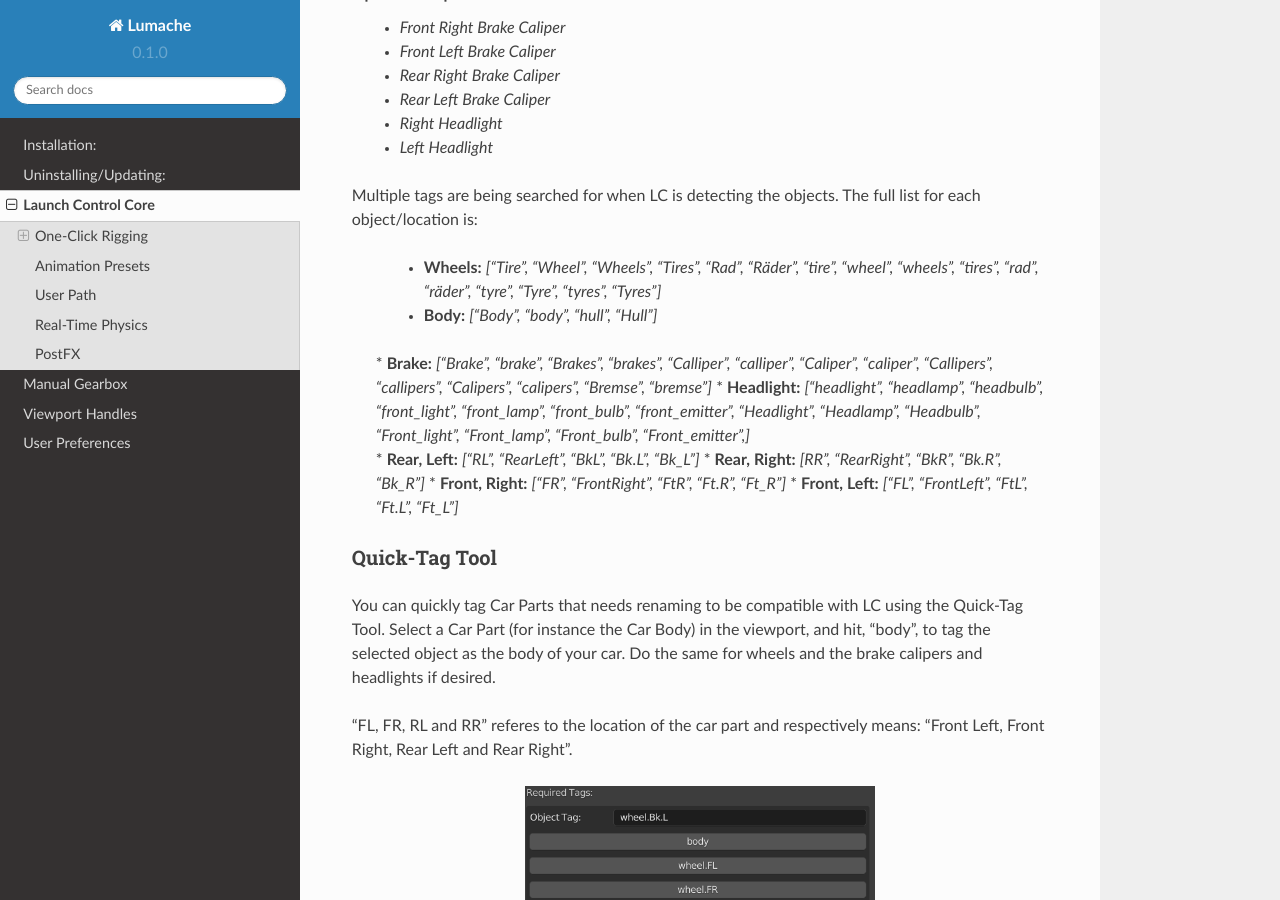
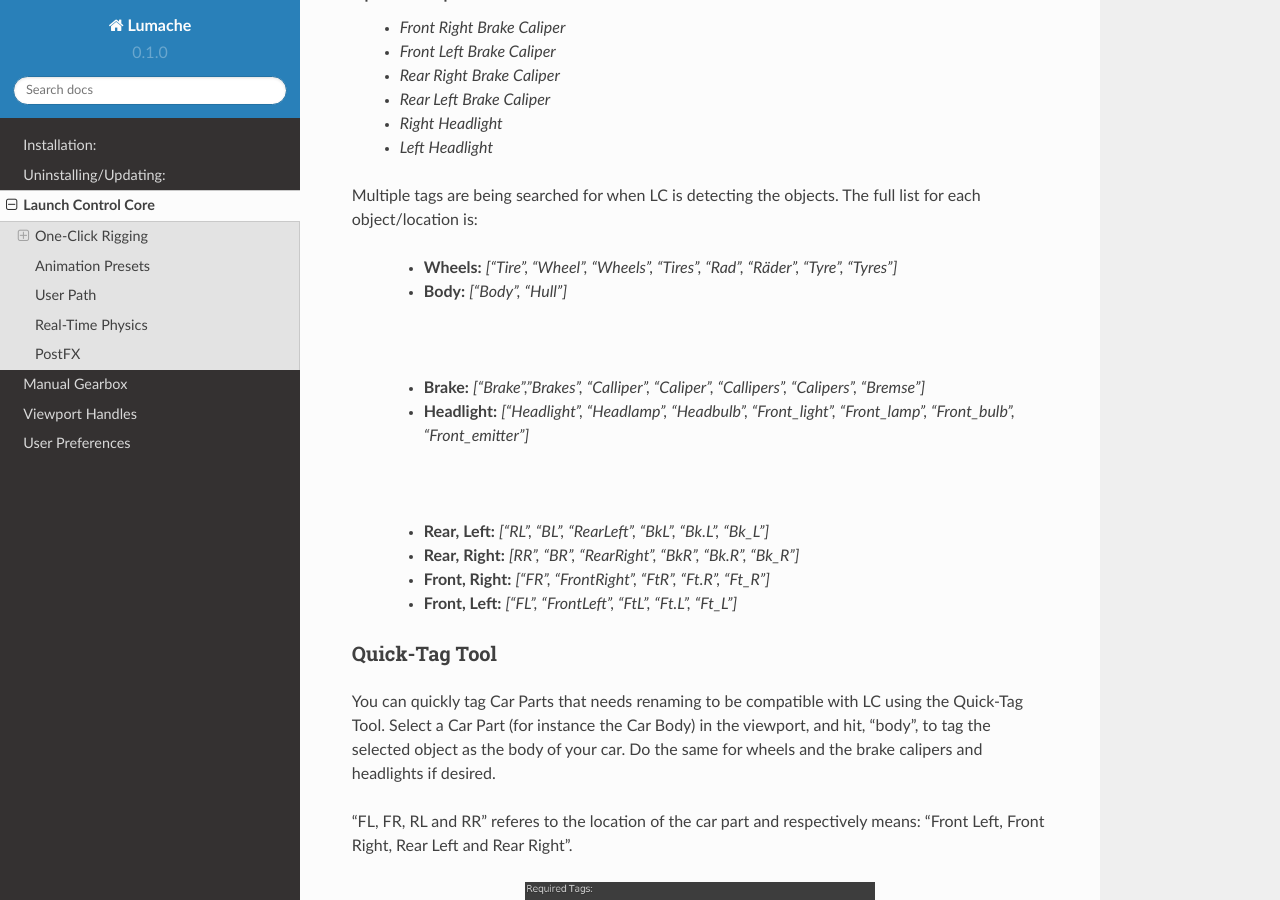
Before and after one commit to DanielVesterbaek/launch-control-documentation, a Sphinx documentation site: the page built from docs/source/launch-control-core.rst, in a window 1280 px wide and 900 px high, scrolled down 816 px. Built offline with Sphinx 7.4.7 and the Read the Docs theme 2.0.0, drawn with Linux system fonts in a browser that asks for light colours.

Commit message:
Update launch-control-core.rst

```diff
--- a/docs/source/launch-control-core.rst
+++ b/docs/source/launch-control-core.rst
@@ -42,14 +42,16 @@ Optional car parts:
 
 Multiple tags are being searched for when LC is detecting the objects. The full list for each object/location is:
 
-    * **Wheels:**   *["Tire", "Wheel", "Wheels", "Tires", "Rad", "Räder", "tire", "wheel", "wheels", "tires", "rad", "räder", "tyre", "Tyre", "tyres", "Tyres"]*
-    * **Body:**   *["Body", "body", "hull", "Hull"]*
+    * **Wheels:**   *["Tire", "Wheel", "Wheels", "Tires", "Rad", "Räder", "Tyre", "Tyres"]*
+    * **Body:**   *["Body", "Hull"]*
    |
-    * **Brake:**   *["Brake", "brake", "Brakes", "brakes", "Calliper", "calliper", "Caliper", "caliper", "Callipers", "callipers", "Calipers", "calipers", "Bremse", "bremse"]*
-    * **Headlight:**   *["headlight", "headlamp", "headbulb", "front_light", "front_lamp", "front_bulb", "front_emitter", "Headlight", "Headlamp", "Headbulb", "Front_light", "Front_lamp", "Front_bulb", "Front_emitter",]*
+
+    * **Brake:**   *["Brake","Brakes", "Calliper", "Caliper", "Callipers", "Calipers", "Bremse"]*
+    * **Headlight:**   *["Headlight", "Headlamp", "Headbulb", "Front_light", "Front_lamp", "Front_bulb", "Front_emitter"]*
    |
-    * **Rear, Left:**   *["RL", "RearLeft", "BkL", "Bk.L", "Bk_L"]*
-    * **Rear, Right:**   *[RR", "RearRight", "BkR", "Bk.R", "Bk_R"]*
+
+    * **Rear, Left:**   *["RL", "BL", "RearLeft", "BkL", "Bk.L", "Bk_L"]*
+    * **Rear, Right:**   *[RR", "BR", "RearRight", "BkR", "Bk.R", "Bk_R"]*
     * **Front, Right:**   *["FR", "FrontRight", "FtR", "Ft.R", "Ft_R"]*
     * **Front, Left:**   *["FL", "FrontLeft", "FtL", "Ft.L", "Ft_L"]*
 
```
